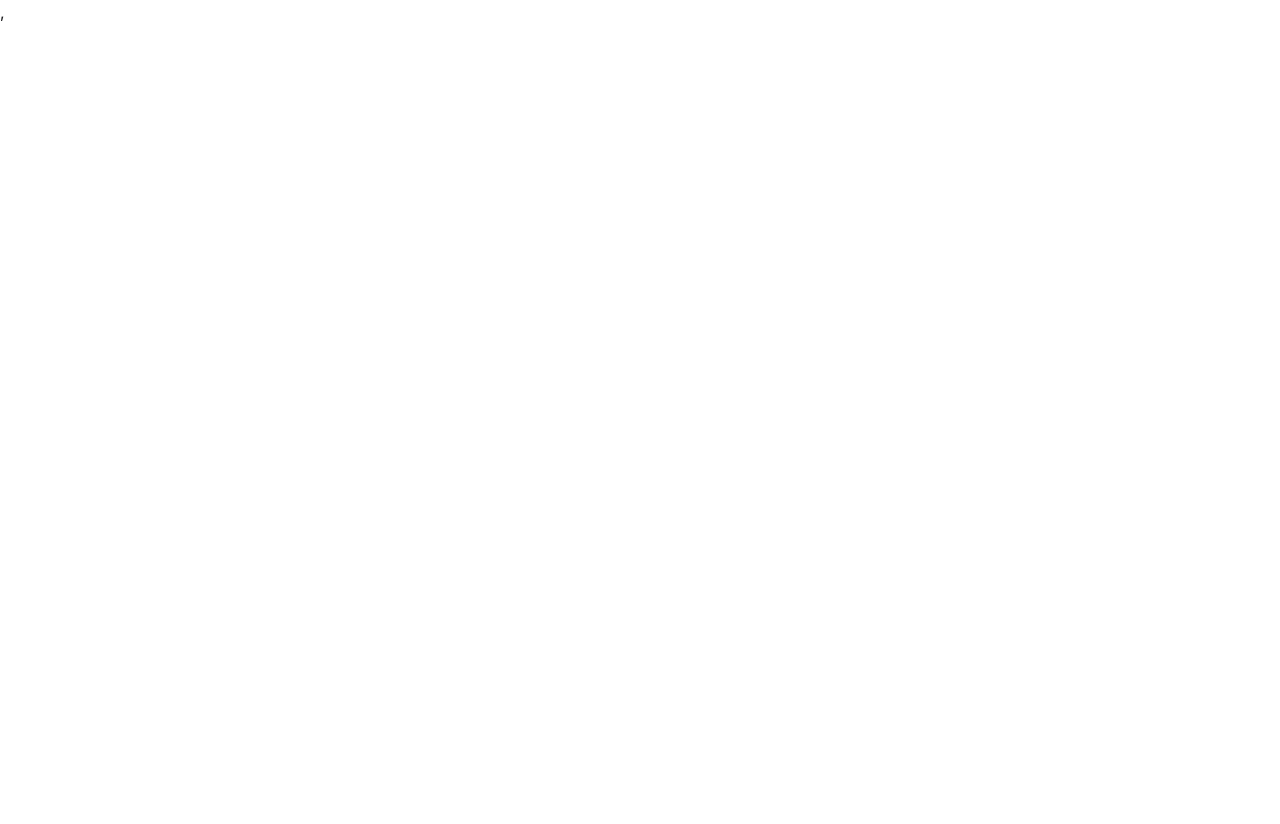
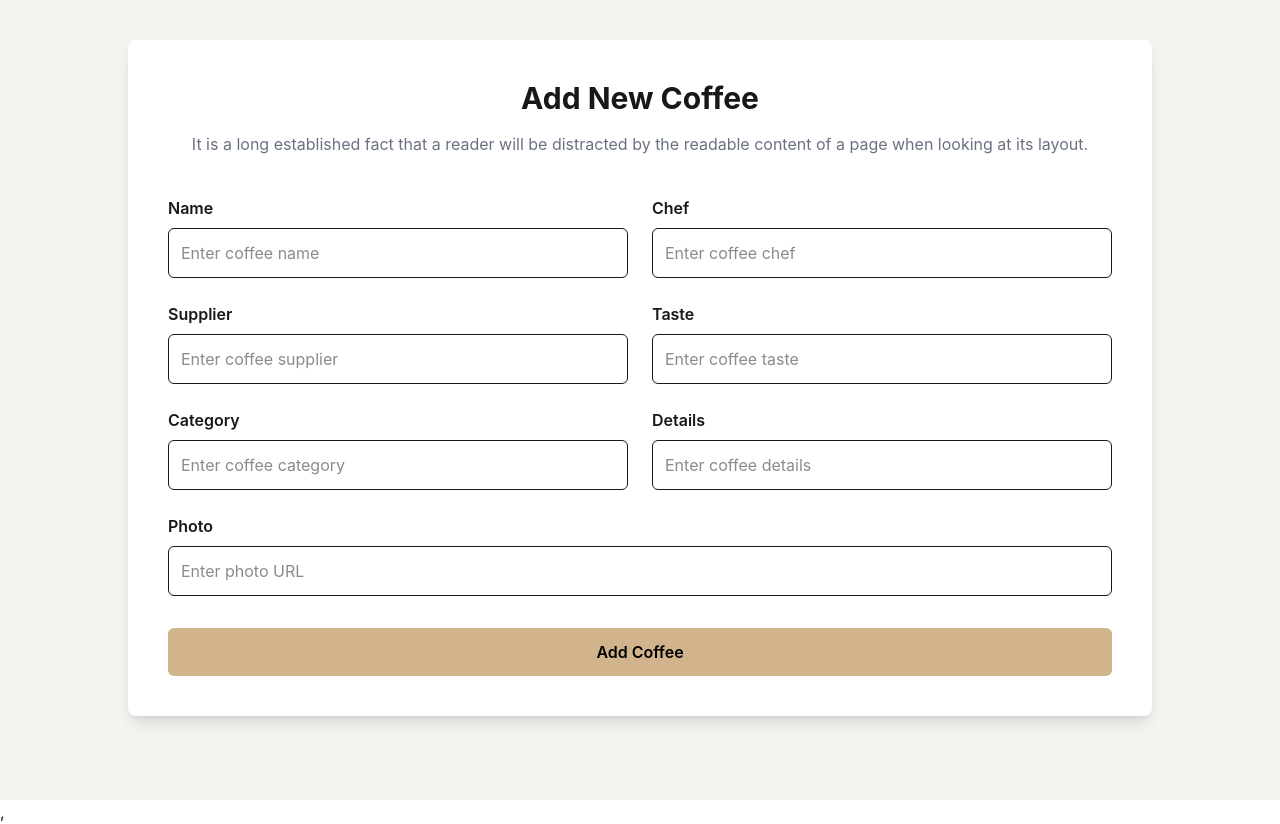
Before and after one commit to anaszone/Expresso-Emporium-client-side, a React (Vite) app: page /addcoffee in a window 1280 px wide. Before the commit the page ends 800 px from the top, so only its background shows below. Built offline with nearby package versions, Linux system fonts and the light colour scheme.

Commit message:
Design add coffee page

```diff
--- a/src/components/AddCoffee.jsx
+++ b/src/components/AddCoffee.jsx
@@ -1,11 +1,134 @@
-import React from 'react';
+import React from "react";
 
 const AddCoffee = () => {
-    return (
-        <div>
+  const handleAddCoffee = (e) => {
+    e.preventDefault();
 
-        </div>
-    );
+    const form = e.target;
+    const name = form.name.value;
+    const chef = form.chef.value;
+    const supplier = form.supplier.value;
+    const taste = form.taste.value;
+    const category = form.category.value;
+    const details = form.details.value;
+    const photo = form.photo.value;
+
+    const newCoffee = {
+      name,
+      chef,
+      supplier,
+      taste,
+      category,
+      details,
+      photo,
+    };
+
+    console.log(newCoffee);
+  };
+
+  return (
+    <div className="bg-[#F4F3F0] min-h-screen py-10 px-4">
+      <div className="max-w-5xl mx-auto bg-white shadow-lg rounded-lg p-10">
+        <h2 className="text-3xl font-bold text-center mb-4">
+          Add New Coffee
+        </h2>
+
+        <p className="text-center text-gray-500 mb-10">
+          It is a long established fact that a reader will be distracted by
+          the readable content of a page when looking at its layout.
+        </p>
+
+        <form onSubmit={handleAddCoffee}>
+          <div className="grid md:grid-cols-2 gap-6">
+
+            {/* Name */}
+            <div>
+              <label className="block mb-2 font-semibold">Name</label>
+              <input
+                type="text"
+                name="name"
+                placeholder="Enter coffee name"
+                className="w-full border rounded-md p-3"
+              />
+            </div>
+
+            {/* Chef */}
+            <div>
+              <label className="block mb-2 font-semibold">Chef</label>
+              <input
+                type="text"
+                name="chef"
+                placeholder="Enter coffee chef"
+                className="w-full border rounded-md p-3"
+              />
+            </div>
+
+            {/* Supplier */}
+            <div>
+              <label className="block mb-2 font-semibold">Supplier</label>
+              <input
+                type="text"
+                name="supplier"
+                placeholder="Enter coffee supplier"
+                className="w-full border rounded-md p-3"
+              />
+            </div>
+
+            {/* Taste */}
+            <div>
+              <label className="block mb-2 font-semibold">Taste</label>
+              <input
+                type="text"
+                name="taste"
+                placeholder="Enter coffee taste"
+                className="w-full border rounded-md p-3"
+              />
+            </div>
+
+            {/* Category */}
+            <div>
+              <label className="block mb-2 font-semibold">Category</label>
+              <input
+                type="text"
+                name="category"
+                placeholder="Enter coffee category"
+                className="w-full border rounded-md p-3"
+              />
+            </div>
+
+            {/* Details */}
+            <div>
+              <label className="block mb-2 font-semibold">Details</label>
+              <input
+                type="text"
+                name="details"
+                placeholder="Enter coffee details"
+                className="w-full border rounded-md p-3"
+              />
+            </div>
+
+            {/* Photo */}
+            <div className="md:col-span-2">
+              <label className="block mb-2 font-semibold">Photo</label>
+              <input
+                type="text"
+                name="photo"
+                placeholder="Enter photo URL"
+                className="w-full border rounded-md p-3"
+              />
+            </div>
+          </div>
+
+          <button
+            type="submit"
+            className="w-full mt-8 bg-[#D2B48C] hover:bg-[#c49a6c] text-black font-semibold py-3 rounded-md transition"
+          >
+            Add Coffee
+          </button>
+        </form>
+      </div>
+    </div>
+  );
 };
 
 export default AddCoffee;
```
